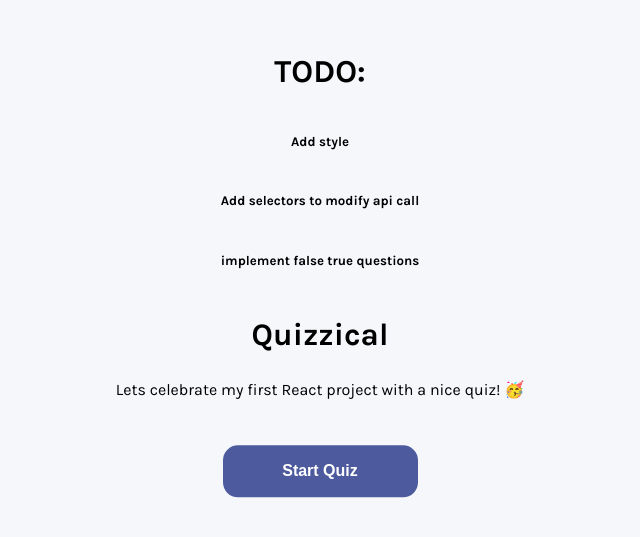
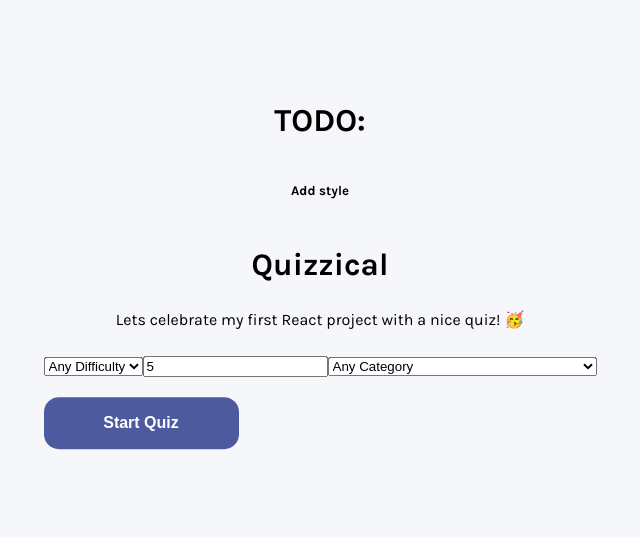
Before and after one commit to DanieLira/Quizz, a React (Vite) app in the folder QuizzApp/: page / in a window 1280 px wide. Shown: the part 135-672 px from the top of the page, without its empty margins (320-960 px from the left). Built offline with nearby package versions, Linux system fonts and the light colour scheme.

Commit message:
Added parameters to modify api call

```diff
--- a/QuizzApp/src/App.jsx
+++ b/QuizzApp/src/App.jsx
@@ -1,19 +1,31 @@
-import { useState, useEffect } from 'react'
+import React from 'react'
 import IntroPage from "./components/IntroPage"
 import Quiz from "./components/Quiz"
 import "./styles/App.css"
 
 export default function App() {
-  const [hasQuizStarted, setHasQuizStarted] = useState(false)
+  const [hasQuizStarted, setHasQuizStarted] = React.useState(false)
+  const [apiUrl, setApiUrl] = React.useState("")
 
-  function resetQuiz(){
+  function resetQuiz(quizParameters){
+    buildApiUrl(quizParameters)
     setHasQuizStarted(prevState => !prevState)
+  }
+
+  function buildApiUrl(data){
+    const _category = data.category !== "any" ? `&category=${data.category}` : ""
+    const _difficulty = data.difficulty !== "any" ? `&difficulty=${data.difficulty}` : ""
+
+    console.log(data.numberOfQuestions)
+    const newUrl = `https://opentdb.com/api.php?amount=${data.numberOfQuestions}${_category}${_difficulty}`
+
+    setApiUrl(newUrl)
   }
 
   return (
     <div className="App">
       {hasQuizStarted ?
-        <Quiz setQuiz={resetQuiz}/> :
+        <Quiz setQuiz={resetQuiz} url={apiUrl}/> :
         <IntroPage setQuiz={resetQuiz}/>
       }
     </div>
--- a/QuizzApp/src/components/IntroPage.jsx
+++ b/QuizzApp/src/components/IntroPage.jsx
@@ -1,4 +1,5 @@
 import React from "react"
+import QuizParametersSelector from "./QuizParametersSelector"
 import "../styles/IntroPage.css"
 
 export default function IntroPage(props){
@@ -6,11 +7,10 @@ export default function IntroPage(props){
         <div className="intro-page--container">
             <h1>TODO:</h1>
             <h5>Add style</h5>
-            <h5>Add selectors to modify api call</h5>
-            <h5>implement false true questions</h5>
             <h2 className="intro-page--title">Quizzical</h2>
             <h5 className="intro-page--description">Lets celebrate my first React project with a nice quiz! 🥳</h5>
-            <button onClick={props.setQuiz} className="intro-page--button">Start Quiz</button>
+            {/* <button onClick={props.setQuiz} className="intro-page--button">Start Quiz</button> */}
+            <QuizParametersSelector setQuiz={data => props.setQuiz(data)}/>
         </div>
     )
 }
--- a/QuizzApp/src/components/Quiz.jsx
+++ b/QuizzApp/src/components/Quiz.jsx
@@ -9,7 +9,7 @@ export default function Quiz(props){
     const [quiz, setQuiz] = React.useState([])
 
     React.useEffect(()=>{
-        fetch("https://opentdb.com/api.php?amount=5&type=multiple")
+        fetch(props.url)
           .then(data => data.json())
           .then(dataAsJson => setQuiz(dataAsJson.results))
     },[])
@@ -49,7 +49,7 @@ export default function Quiz(props){
 
     const playAgainButton = (
         <>
-            <h4>You scored {score}/5 correct answers</h4>
+            <h4>You scored {score}/{questionElements.length} correct answers</h4>
             <button className="quiz--check-answers-button" onClick={props.setQuiz}>Play Again</button>
         </>
     )
--- /dev/null
+++ b/QuizzApp/src/components/QuizParametersSelector.jsx
@@ -0,0 +1,83 @@
+import React from "react"
+
+export default function QuizParametersSelector(props){
+
+    const [parametersData, setParametersData] = React.useState({
+        numberOfQuestions : "5",
+        category : "any",
+        difficulty : "any"
+    })
+
+    function handleChange(event) {
+        const {name, value} = event.target
+        setParametersData(prevParameters => {
+            return {
+                ...prevParameters,
+                [name]:  value
+            }
+        })
+    }
+
+    return (
+        <div>
+            <div>
+                <select
+                    id="difficulty"
+                    value={parametersData.difficulty}
+                    onChange={handleChange}
+                    name="difficulty"
+                >
+                    <option value="any">Any Difficulty</option>
+                    <option value="easy">Easy</option>
+                    <option value="medium">Medium</option>
+                    <option value="hard">Hard</option>
+                </select>
+                <input
+                    id="numberOfQuestions"
+                    name="numberOfQuestions"
+                    type="number"
+                    onChange={handleChange}
+                    value={parametersData.numberOfQuestions}
+                />
+                <select
+                    id="category"
+                    value={parametersData.category}
+                    onChange={handleChange}
+                    name="category"
+                >
+                    <option value="any">Any Category</option>
+                    <option value="9">General Knowledge</option>
+                    <option value="10">Entertainment: Books</option>
+                    <option value="11">Entertainment: Film</option>
+                    <option value="12">Entertainment: Music</option>
+                    <option value="13">Entertainment: Musicals &amp; Theatres</option>
+                    <option value="14">Entertainment: Television</option>
+                    <option value="15">Entertainment: Video Games</option>
+                    <option value="16">Entertainment: Board Games</option>
+                    <option value="17">Science &amp; Nature</option>
+                    <option value="18">Science: Computers</option>
+                    <option value="19">Science: Mathematics</option>
+                    <option value="20">Mythology</option>
+                    <option value="21">Sports</option>
+                    <option value="22">Geography</option>
+                    <option value="23">History</option>
+                    <option value="24">Politics</option>
+                    <option value="25">Art</option>
+                    <option value="26">Celebrities</option>
+                    <option value="27">Animals</option>
+                    <option value="28">Vehicles</option>
+                    <option value="29">Entertainment: Comics</option>
+                    <option value="30">Science: Gadgets</option>
+                    <option value="31">Entertainment: Japanese Anime &amp; Manga</option>
+                    <option value="32">Entertainment: Cartoon &amp; Animations</option>
+                </select>
+            </div>
+            <button
+                onClick={()=>props.setQuiz(parametersData)}
+                className="intro-page--button"
+            >
+                Start Quiz
+            </button>
+        </div>
+    )
+}
```
